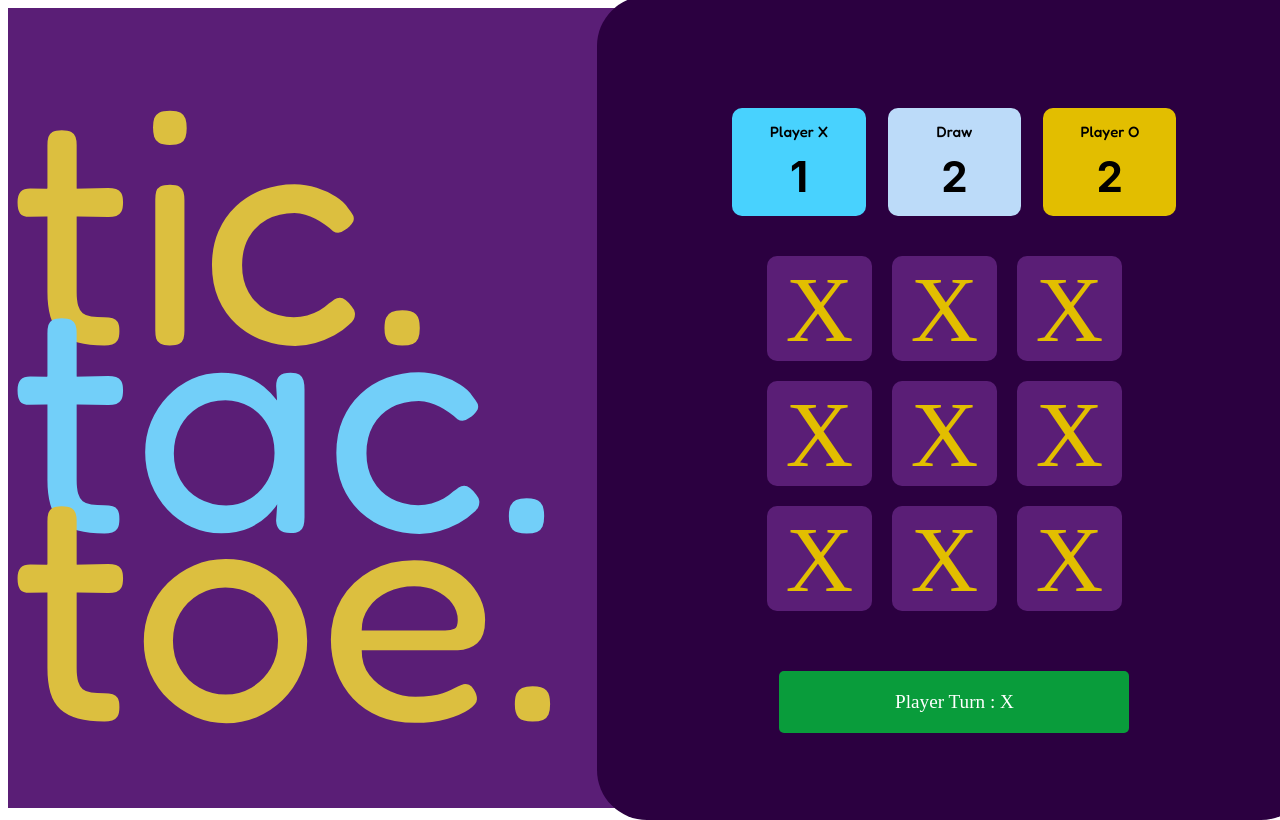
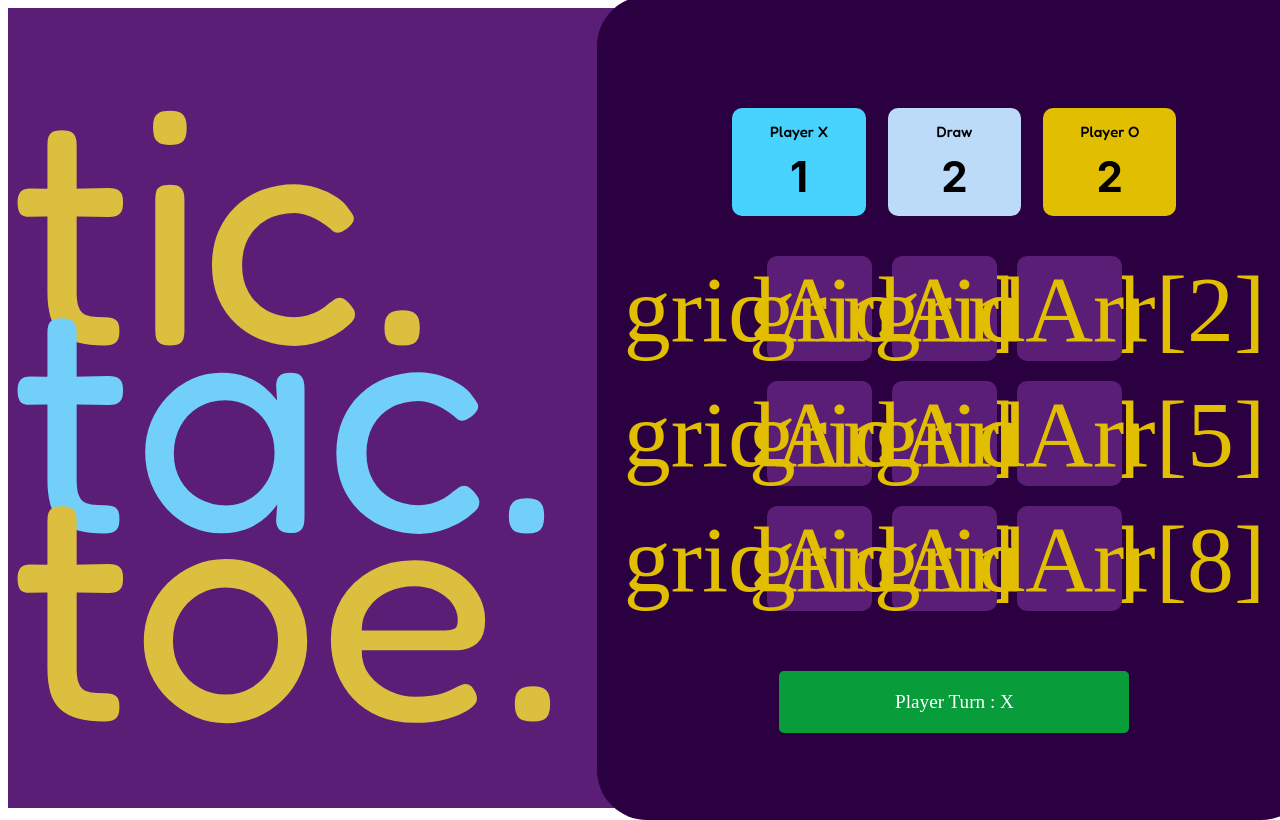
Before and after one commit to PranitaJainB/InfiniteTicTacToe, a React (Vite) app in the folder TicTacToe/: page / in a window 1280 px wide. Both pictures are taken after a click on the button "Start Game". Shown: the top 820 px of the page. Built offline with nearby package versions, Linux system fonts and the light colour scheme.

Commit message:
deleted raw and cell component

```diff
--- a/TicTacToe/src/components/Cell.jsx
+++ /dev/null
@@ -1,39 +0,0 @@
-import React from "react";
-import PropTypes from "prop-types";
-import { styled } from "styled-components";
-
-const CellBox = ({id,onDataFromChild2}) => {
-  const handleClick = (id1) => {
-    onDataFromChild2(id1); // Send data back to Parent
-  };
-  return (
-    <Cell id={id} onClick={()=>handleClick(id)}>
-      <EnterChoiceTxt>X</EnterChoiceTxt>
-    </Cell>
-  );
-};
-
-const Cell = styled.div`
-  display: flex;
-  height: 105px;
-  width: 105px;
-  background-color: #43115b;
-  margin-right: 20px;
-  color: #dcbf3f;
-  align-items: center;
-  justify-content: center;
-  border-radius: 10px;
-  background: #5a1e76;
-`;
-
-const EnterChoiceTxt = styled.div`
-  color: var(--g21-color, #e2be00);
-  text-align: center;
-  font-family: "Fredoka One";
-  font-size: 94px;
-  font-style: normal;
-  font-weight: 400;
-  line-height: normal;
-`;
-
-export default CellBox;
--- a/TicTacToe/src/components/GridBox.jsx
+++ b/TicTacToe/src/components/GridBox.jsx
@@ -1,20 +1,76 @@
 import React, { useState } from "react";
 import { styled } from "styled-components";
-import RowBox from "./RowBox";
 
 const GridBox = () => {
   const [gridArr, setGridArr] = useState(Array(9).fill(null));
-  const ids = [0, 1, 2];
-  const handleDataFromChild2 = (cellID) => {
+  const handleClick = (cellID) => {
     alert(`${cellID} clicked`);
   };
   return (
     <div>
-      {ids.map((rowId) => {
-        return <RowBox key={rowId} id={rowId} onDataFromChild2={handleDataFromChild2}/>;
-      })}
+      <Row>
+        <Cell id={0} onClick={() => handleClick(id)}>
+          <EnterChoiceTxt>gridArr[0]</EnterChoiceTxt>
+        </Cell>
+        <Cell id={1} onClick={() => handleClick(id)}>
+          <EnterChoiceTxt>gridArr[1]</EnterChoiceTxt>
+        </Cell>
+        <Cell id={2} onClick={() => handleClick(id)}>
+          <EnterChoiceTxt>gridArr[2]</EnterChoiceTxt>
+        </Cell>
+      </Row>
+      <Row>
+        <Cell id={3} onClick={() => handleClick(id)}>
+          <EnterChoiceTxt>gridArr[3]</EnterChoiceTxt>
+        </Cell>
+        <Cell id={4} onClick={() => handleClick(id)}>
+          <EnterChoiceTxt>gridArr[4]</EnterChoiceTxt>
+        </Cell>
+        <Cell id={5} onClick={() => handleClick(id)}>
+          <EnterChoiceTxt>gridArr[5]</EnterChoiceTxt>
+        </Cell>
+      </Row>
+      <Row>
+        <Cell id={6} onClick={() => handleClick(id)}>
+          <EnterChoiceTxt>gridArr[6]</EnterChoiceTxt>
+        </Cell>
+        <Cell id={7} onClick={() => handleClick(id)}>
+          <EnterChoiceTxt>gridArr[7]</EnterChoiceTxt>
+        </Cell>
+        <Cell id={8} onClick={() => handleClick(id)}>
+          <EnterChoiceTxt>gridArr[8]</EnterChoiceTxt>
+        </Cell>
+      </Row>
     </div>
   );
 };
 
 export default GridBox;
+
+const Row = styled.div`
+  display: flex;
+  margin-bottom: 20px;
+`;
+
+const Cell = styled.div`
+  display: flex;
+  height: 105px;
+  width: 105px;
+  background-color: #43115b;
+  margin-right: 20px;
+  color: #dcbf3f;
+  align-items: center;
+  justify-content: center;
+  border-radius: 10px;
+  background: #5a1e76;
+`;
+
+const EnterChoiceTxt = styled.div`
+  color: var(--g21-color, #e2be00);
+  text-align: center;
+  font-family: "Fredoka One";
+  font-size: 94px;
+  font-style: normal;
+  font-weight: 400;
+  line-height: normal;
+`;
--- a/TicTacToe/src/components/RowBox.jsx
+++ /dev/null
@@ -1,20 +0,0 @@
-import React from "react";
-import PropTypes from "prop-types";
-import { styled } from "styled-components";
-import CellBox from "./Cell";
-
-const RowBox = ({id,onDataFromChild2}) => {
-  const ids = [0,1,2]
-  return (
-    <Row>
-      {ids.map((cellId)=><CellBox key={cellId} id={`${id}${cellId}`}  onDataFromChild2={onDataFromChild2}/>)}
-    </Row>
-  );
-};
-
-export default RowBox;
-
-const Row = styled.div`
-  display: flex;
-  margin-bottom: 20px;
-`;
```
